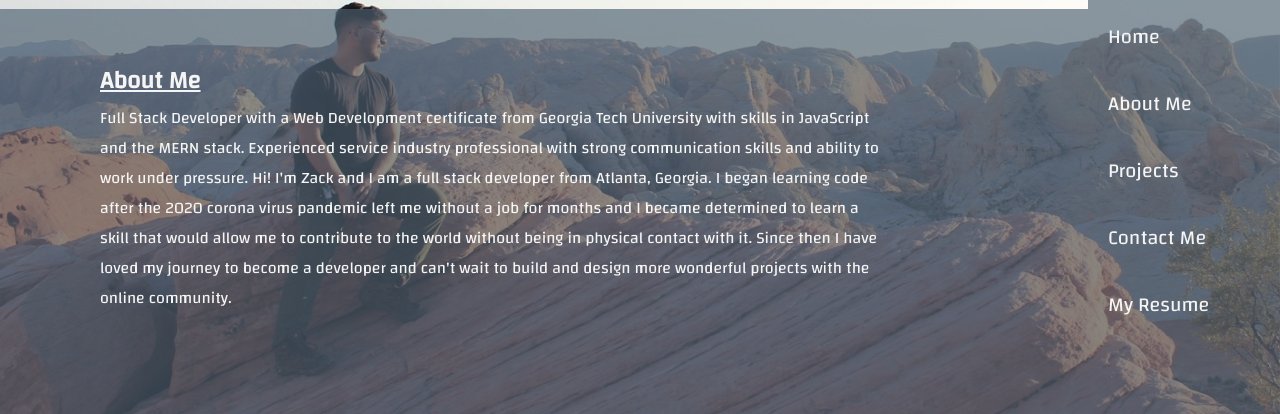
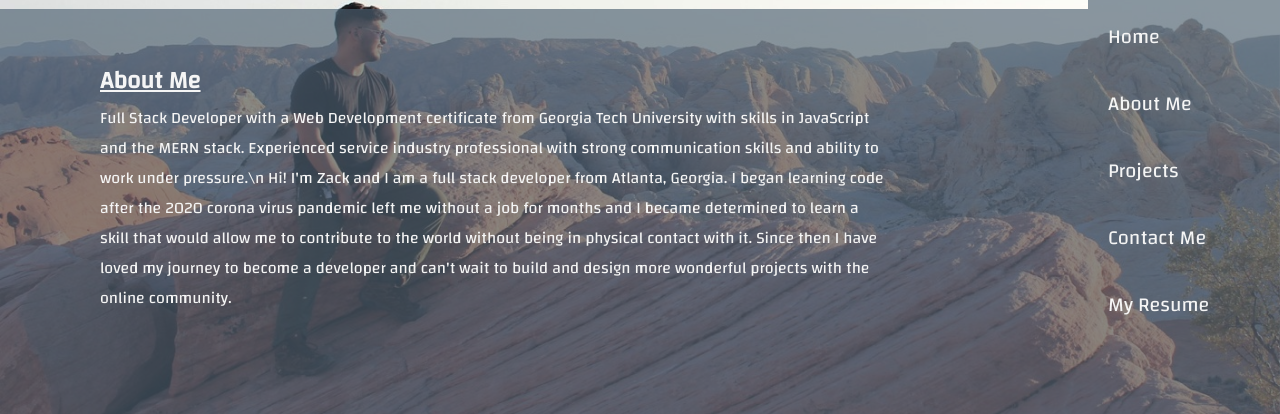
Before and after one commit to zreggert/dev_portfolio, a React (Create React App) app: page /about-me in a window 1280 px wide. Shown: the part 191-605 px from the top of the page. Built offline with nearby package versions, Linux system fonts and the light colour scheme.

Commit message:
line break

```diff
--- a/src/components/AboutMe.js
+++ b/src/components/AboutMe.js
@@ -11,8 +11,8 @@ function AboutMe() {
                 <p>
                     Full Stack Developer with a Web Development certificate from Georgia Tech University with
                     skills in JavaScript and the MERN stack. Experienced service industry professional with strong communication
-                    skills and ability to work under pressure.
-                    {"\n"}
+                    skills and ability to work under pressure.\n
+
                     Hi! I'm Zack and I am a full stack developer from Atlanta, Georgia.
                     I began learning code after the 2020 corona virus pandemic left me without a job
                     for months and I became determined to learn a skill that would allow me to
```
